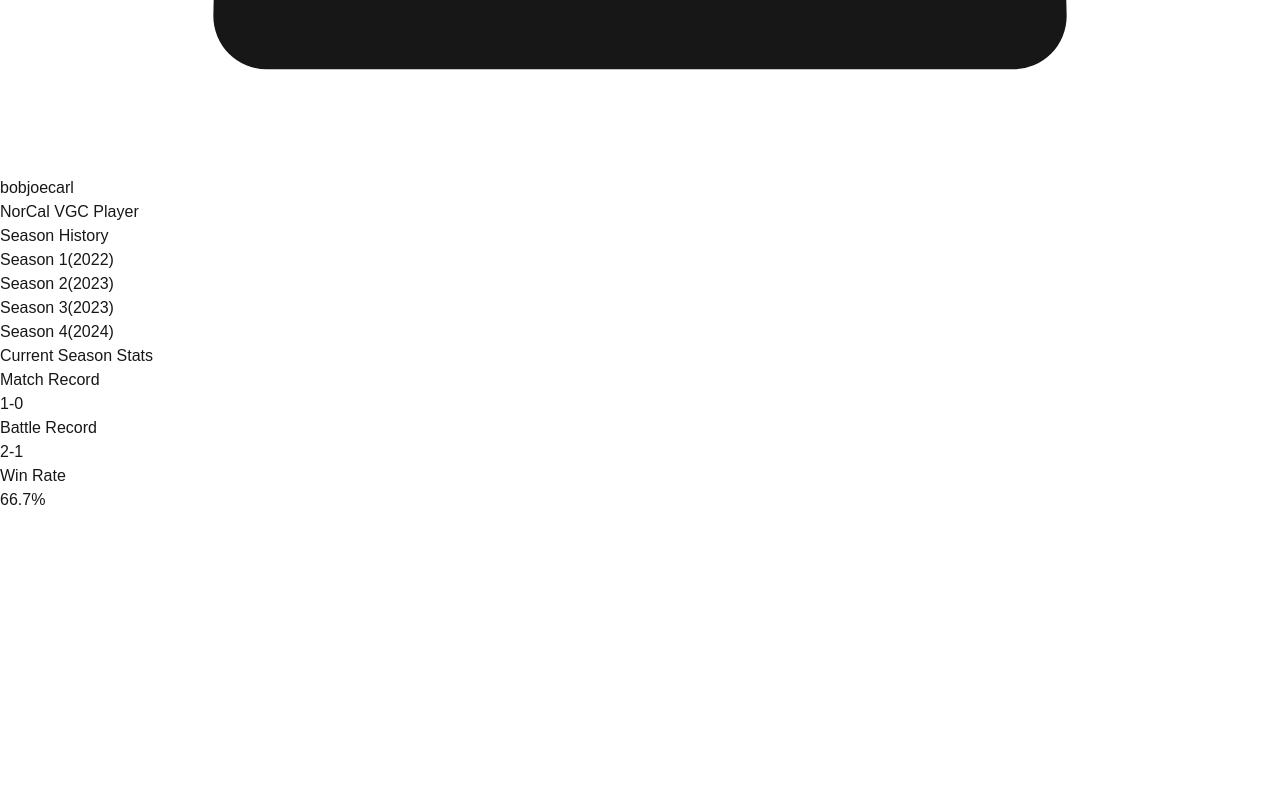
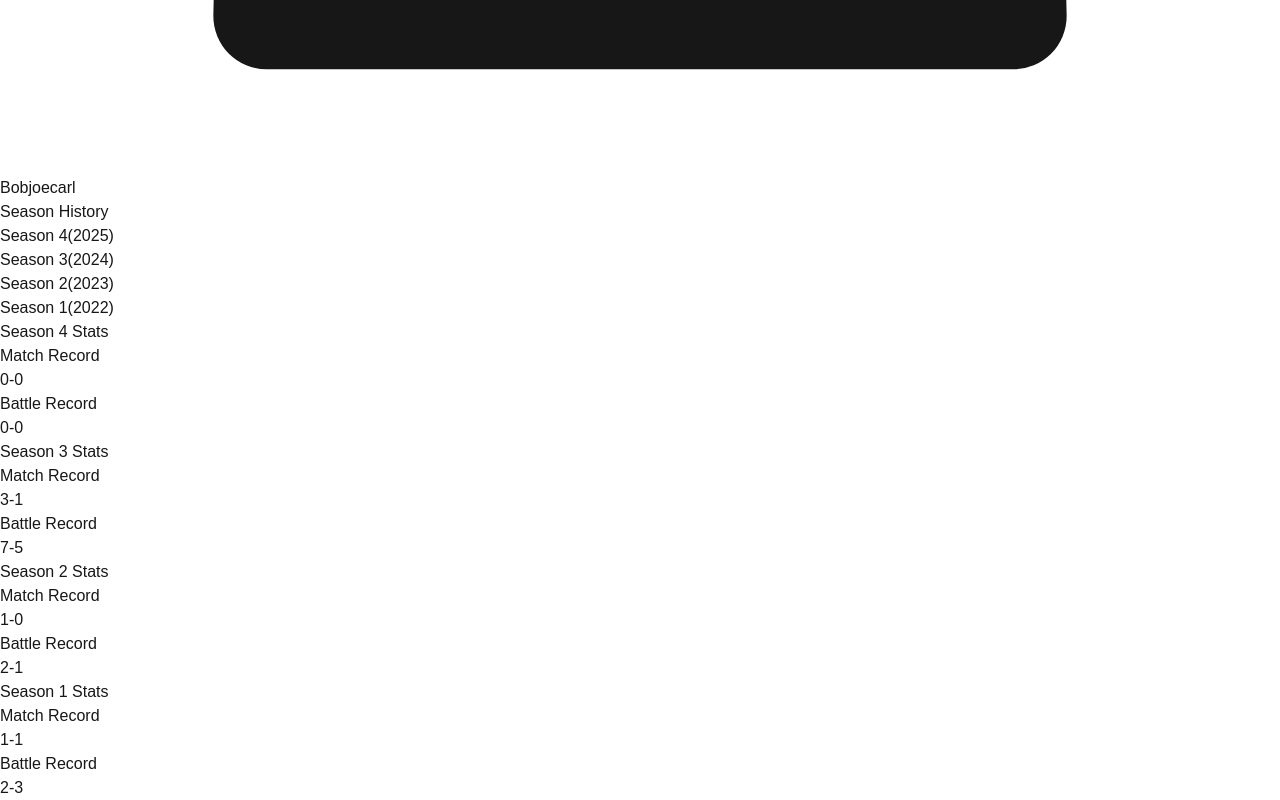
Before and after one commit to norcalvgc/norcal-uspl, a Next.js app: page /players/bobjoecarl in a window 1280 px wide. Shown: the part 1176-1976 px from the top of the page. Before the commit the page ends 1688 px from the top, so only its background shows below. Built offline with nearby package versions, Linux system fonts and the light colour scheme.

Commit message:
Begin adding player profiles

```diff
--- /dev/null
+++ b/src/app/data/players.tsx
@@ -0,0 +1,201 @@
+export const players = [
+  {
+    name: "Bobjoecarl",
+    slug: "bobjoecarl",
+    // avatarUrl: "/players/bobjoecarl.png",
+    seasons: [
+      {
+        name: "Season 4",
+        year: 2025,
+        matchRecord: "0-0",
+        battleRecord: "0-0",
+      },
+      {
+        name: "Season 3",
+        year: 2024,
+        matchRecord: "3-1",
+        battleRecord: "7-5",
+      },
+      {
+        name: "Season 2",
+        year: 2023,
+        matchRecord: "1-0",
+        battleRecord: "2-1",
+      },
+      {
+        name: "Season 1",
+        year: 2022,
+        matchRecord: "1-1",
+        battleRecord: "2-3",
+      },
+    ]
+  },
+  {
+    name: "eragon",
+    slug: "eragon",
+    // avatarUrl: "/players/eragon.png",
+    seasons: [
+      {
+        name: "Season 4",
+        year: 2025,
+        matchRecord: "1-0",
+        battleRecord: "2-0",
+      },
+    ]
+  },
+  {
+    name: "gp2332",
+    slug: "gp2332",
+    // avatarUrl: "/players/gp2332.png",
+    seasons: [
+      {
+        name: "Season 4",
+        year: 2025,
+        matchRecord: "0-0",
+        battleRecord: "0-0",
+      },
+    ]
+  },
+  {
+    name: "kotoripoke",
+    slug: "kotoripoke",
+    // avatarUrl: "/players/kotoripoke.png",
+    seasons: [
+      {
+        name: "Season 4",
+        year: 2025,
+        matchRecord: "1-0",
+        battleRecord: "2-0",
+      },
+    ]
+  },
+  {
+    name: "lichess",
+    slug: "lichess",
+    // avatarUrl: "/players/lichess.png",
+    seasons: [
+      {
+        name: "Season 4",
+        year: 2025,
+        matchRecord: "0-0",
+        battleRecord: "0-0",
+      },
+      {
+        name: "Season 3",
+        year: 2024,
+        matchRecord: "1-1",
+        battleRecord: "3-3",
+      },
+    ]
+  },
+  {
+    name: "MissingNoL",
+    slug: "missingnol",
+    // avatarUrl: "/players/missingnol.png",
+    seasons: [
+      {
+        name: "Season 4",
+        year: 2025,
+        matchRecord: "0-2",
+        battleRecord: "2-4",
+      },
+    ]
+  },
+  {
+    name: "refyrn",
+    slug: "refyrn",
+    // avatarUrl: "/players/refyrn.png",
+    seasons: [
+      {
+        name: "Season 4",
+        year: 2025,
+        matchRecord: "0-0",
+        battleRecord: "0-0",
+      },
+    ]
+  },
+  {
+    name: "simonxl",
+    slug: "simonxl",
+    // avatarUrl: "/players/simonxl.png",
+    seasons: [
+      {
+        name: "Season 4",
+        year: 2025,
+        matchRecord: "0-0",
+        battleRecord: "0-0",
+        isManager: true,
+      },
+    ]
+  },
+  {
+    name: "soduh",
+    slug: "soduh",
+    // avatarUrl: "/players/soduh.png",
+    seasons: [
+      {
+        name: "Season 4",
+        year: 2025,
+        matchRecord: "0-1",
+        battleRecord: "0-2",
+      },
+    ]
+  },
+  {
+    name: "THATSaplusONE",
+    slug: "thatsaplusone",
+    // avatarUrl: "/players/thatsaplusone.png",
+    seasons: [
+      {
+        name: "Season 4",
+        year: 2025,
+        matchRecord: "1-0",
+        battleRecord: "2-0",
+      },
+    ]
+  },
+  {
+    name: "ToastNoButter",
+    slug: "toastnobutter",
+    // avatarUrl: "/players/toastnobutter.png",
+    seasons: [
+      {
+        name: "Season 4",
+        year: 2025,
+        matchRecord: "1-1",
+        battleRecord: "3-3",
+      },
+      {
+        name: "Season 3",
+        year: 2024,
+        matchRecord: "2-2",
+        battleRecord: "5-4",
+      },
+      {
+        name: "Season 2",
+        year: 2023,
+        matchRecord: "4-0",
+        battleRecord: "8-0",
+      },
+    ]
+  },
+  {
+    name: "turboisonline",
+    slug: "turboisonline",
+    // avatarUrl: "/players/turboisonline.png",
+    seasons: [
+      {
+        name: "Season 4",
+        year: 2025,
+        matchRecord: "1-0",
+        battleRecord: "2-1",
+      },
+      {
+        name: "Season 3",
+        year: 2024,
+        matchRecord: "1-3",
+        battleRecord: "4-7",
+      },
+    ]
+  }
+]
--- a/src/app/players/[slug]/page.tsx
+++ b/src/app/players/[slug]/page.tsx
@@ -1,29 +1,44 @@
-import Image from "next/image";
+import { players } from "@/app/data/players";
 
 interface Season {
   id: number;
   name: string;
-  year: string;
+  year: number;
+  matchRecord: string;
+  battleRecord: string;
 }
 
-// Mock data for seasons - this would come from your data source
-const seasons: Season[] = [
-  { id: 1, name: "Season 1", year: "2022" },
-  { id: 2, name: "Season 2", year: "2023" },
-  { id: 3, name: "Season 3", year: "2023" },
-  { id: 4, name: "Season 4", year: "2024" },
-];
+export default function PlayerProfile({ params }: { params: { slug: string } }) {
+  const player = players.find(p => p.slug === params.slug);
 
-export default function PlayerProfile({ params }: { params: { slug: string } }) {
+  if (!player) {
+    return (
+      <main className="flex min-h-screen flex-col items-center p-8">
+        <div className="w-full max-w-4xl">
+          <div className="bg-white shadow-lg rounded-lg p-6">
+            <h1 className="text-2xl font-bold text-gray-800">Player not found</h1>
+          </div>
+        </div>
+      </main>
+    );
+  }
+
   return (
     <main className="flex min-h-screen flex-col items-center p-8">
       <div className="w-full max-w-4xl">
         <div className="bg-white shadow-lg rounded-lg overflow-hidden">
           {/* Profile Header */}
-          <div className="bg-gradient-to-r from-blue-600 to-blue-800 p-6">
+          <div className="bg-gradient-to-r from-gray-800 to-gray-900 p-6">
             <div className="flex flex-col md:flex-row items-center gap-6">
-              {/* Profile Picture Placeholder */}
+              {/* Profile Picture */}
               <div className="relative w-32 h-32 rounded-full overflow-hidden bg-gray-200 flex items-center justify-center border-4 border-white">
+                {player.avatarUrl ? (
+                  <img
+                    src={player.avatarUrl}
+                    alt={`${player.name}'s avatar`}
+                    className="w-full h-full object-cover"
+                  />
+                ) : (
                   <svg
                     className="w-16 h-16 text-gray-400"
                     fill="none"
@@ -37,14 +52,16 @@ export default function PlayerProfile({ params }: { params: { slug: string } })
                       d="M16 7a4 4 0 11-8 0 4 4 0 018 0zM12 14a7 7 0 00-7 7h14a7 7 0 00-7-7z"
                     />
                   </svg>
+                )}
               </div>
 
               {/* Player Name */}
               <div className="text-center md:text-left">
-                <h1 className="text-2xl md:text-4xl font-bold text-white mb-2">
-                  {decodeURIComponent(params.slug)}
+                {/* <h1 className="text-2xl md:text-4xl font-bold text-white mb-2"> */}
+                <h1 className="text-2xl md:text-4xl font-bold text-white">
+                  {player.name}
                 </h1>
-                <p className="text-blue-100">NorCal VGC Player</p>
+                {/* <p className="text-blue-100">NorCal VGC Player</p> */}
               </div>
             </div>
           </div>
@@ -53,7 +70,7 @@ export default function PlayerProfile({ params }: { params: { slug: string } })
           <div className="p-6">
             <h2 className="text-xl font-semibold mb-4 text-gray-800">Season History</h2>
             <div className="flex flex-wrap gap-3">
-              {seasons.map((season, index) => {
+              {player.seasons.map((season, index) => {
                 const colors = [
                   'bg-purple-100 text-purple-800 hover:bg-purple-200',
                   'bg-emerald-100 text-emerald-800 hover:bg-emerald-200',
@@ -69,34 +86,32 @@ export default function PlayerProfile({ params }: { params: { slug: string } })
                 return (
                   <div
                     key={season.id}
-                    className={`relative inline-flex items-center px-4 py-2 rounded-lg font-medium text-sm transition-colors ${colors[index]}`}
+                    className={`relative inline-flex items-center px-4 py-2 rounded-lg font-medium text-sm transition-colors ${colors[index % colors.length]}`}
                   >
                     <span className="relative z-10">{season.name}</span>
-                    <span className={`ml-2 ${yearColors[index]}`}>({season.year})</span>
+                    <span className={`ml-2 ${yearColors[index % yearColors.length]}`}>({season.year})</span>
                   </div>
                 );
               })}
             </div>
           </div>
 
-          {/* Additional Profile Content */}
-          <div className="p-6 border-t border-gray-200">
-            <h2 className="text-xl font-semibold mb-4 text-gray-800">Current Season Stats</h2>
-            <div className="grid grid-cols-2 md:grid-cols-3 gap-4">
+          {/* Season Stats */}
+          {player.seasons.map((season) => (
+            <div key={season.id} className="p-6 border-t border-gray-200">
+              <h2 className="text-xl font-semibold mb-4 text-gray-800">{season.name} Stats</h2>
+              <div className="grid grid-cols-2 gap-4">
                 <div className="bg-gray-50 p-4 rounded-lg">
                   <p className="text-sm text-gray-500">Match Record</p>
-                <p className="text-xl font-semibold">1-0</p>
+                  <p className="text-xl font-semibold">{season.matchRecord}</p>
                 </div>
                 <div className="bg-gray-50 p-4 rounded-lg">
                   <p className="text-sm text-gray-500">Battle Record</p>
-                <p className="text-xl font-semibold">2-1</p>
-              </div>
-              <div className="bg-gray-50 p-4 rounded-lg">
-                <p className="text-sm text-gray-500">Win Rate</p>
-                <p className="text-xl font-semibold">66.7%</p>
+                  <p className="text-xl font-semibold">{season.battleRecord}</p>
                 </div>
               </div>
             </div>
+          ))}
         </div>
       </div>
     </main>
```
Lines whose indentation alone changed are shown as unchanged.
